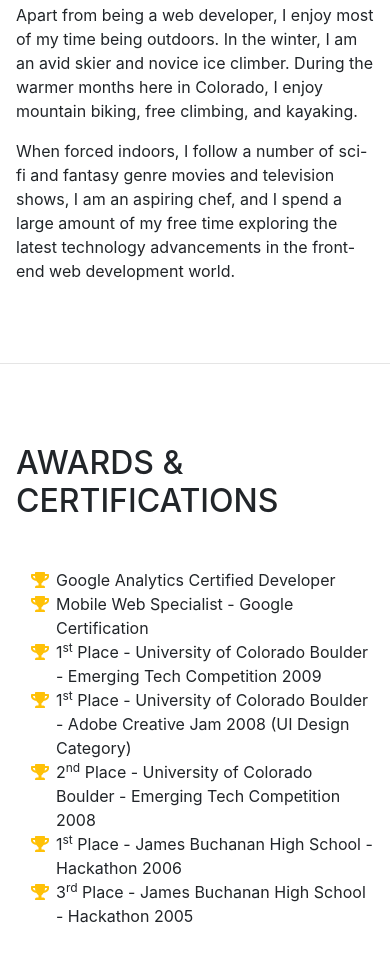
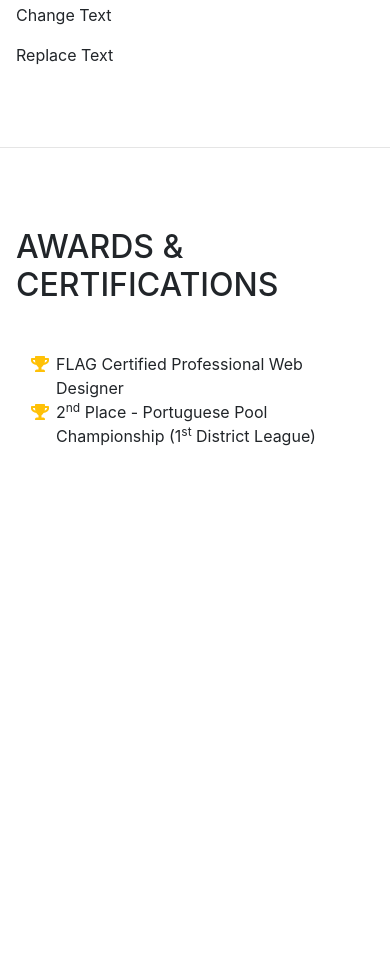
Before and after one commit to eXtr3me/eXtr3me.github.io, a website with bundled scripts: page index.html in a window 390 px wide. Shown: the part 2825-3786 px from the top of the page. After the commit the page ends 3353 px from the top, so only its background shows below. Built offline with nearby package versions, Linux system fonts and the light colour scheme; a web font is replaced by a local one.

Commit message:
Some changes to various sections

```diff
--- a/index.html
+++ b/index.html
@@ -61,29 +61,21 @@
           <li class="nav-item">
             <a class="nav-link js-scroll-trigger" href="#about">About</a>
           </li>
-          <!--
-            <li class="nav-item">
-            <a class="nav-link js-scroll-trigger" href="#experience">Experience</a>
-            </li>
-          -->
           <li class="nav-item">
-            <a class="nav-link js-scroll-trigger" href="#education"
-              >Education</a
-            >
+            <a class="nav-link js-scroll-trigger" href="#experience">Experience<a>
+          </li>
+          <li class="nav-item">
+            <a class="nav-link js-scroll-trigger" href="#education">Education</a>
           </li>
           <li class="nav-item">
             <a class="nav-link js-scroll-trigger" href="#skills">Skills</a>
           </li>
           <li class="nav-item">
-            <a class="nav-link js-scroll-trigger" href="#interests"
-              >Interests</a
-            >
+            <a class="nav-link js-scroll-trigger" href="#interests">Interests</a>
           </li>
-          <!--
           <li class="nav-item">
             <a class="nav-link js-scroll-trigger" href="#awards">Awards</a>
           </li>
-          -->
         </ul>
       </div>
     </nav>
@@ -264,16 +256,10 @@
         <div class="my-auto">
           <h2 class="mb-5">Interests</h2>
           <p>
-            Apart from being a web developer, I enjoy most of my time being
-            outdoors. In the winter, I am an avid skier and novice ice climber.
-            During the warmer months here in Colorado, I enjoy mountain biking,
-            free climbing, and kayaking.
+            Change Text
           </p>
           <p class="mb-0">
-            When forced indoors, I follow a number of sci-fi and fantasy genre
-            movies and television shows, I am an aspiring chef, and I spend a
-            large amount of my free time exploring the latest technology
-            advancements in the front-end web development world.
+            Replace Text
           </p>
         </div>
       </section>
@@ -286,34 +272,11 @@
           <ul class="fa-ul mb-0">
             <li>
               <i class="fa-li fa fa-trophy text-warning"></i>
-              Google Analytics Certified Developer
+              FLAG Certified Professional Web Designer
             </li>
             <li>
               <i class="fa-li fa fa-trophy text-warning"></i>
-              Mobile Web Specialist - Google Certification
-            </li>
-            <li>
-              <i class="fa-li fa fa-trophy text-warning"></i>
-              1<sup>st</sup> Place - University of Colorado Boulder - Emerging
-              Tech Competition 2009
-            </li>
-            <li>
-              <i class="fa-li fa fa-trophy text-warning"></i>
-              1<sup>st</sup> Place - University of Colorado Boulder - Adobe
-              Creative Jam 2008 (UI Design Category)
-            </li>
-            <li>
-              <i class="fa-li fa fa-trophy text-warning"></i>
-              2<sup>nd</sup> Place - University of Colorado Boulder - Emerging
-              Tech Competition 2008
-            </li>
-            <li>
-              <i class="fa-li fa fa-trophy text-warning"></i>
-              1<sup>st</sup> Place - James Buchanan High School - Hackathon 2006
-            </li>
-            <li>
-              <i class="fa-li fa fa-trophy text-warning"></i>
-              3<sup>rd</sup> Place - James Buchanan High School - Hackathon 2005
+              2<sup>nd</sup> Place - Portuguese Pool Championship (1<sup>st</sup> District League)
             </li>
           </ul>
         </div>
```
